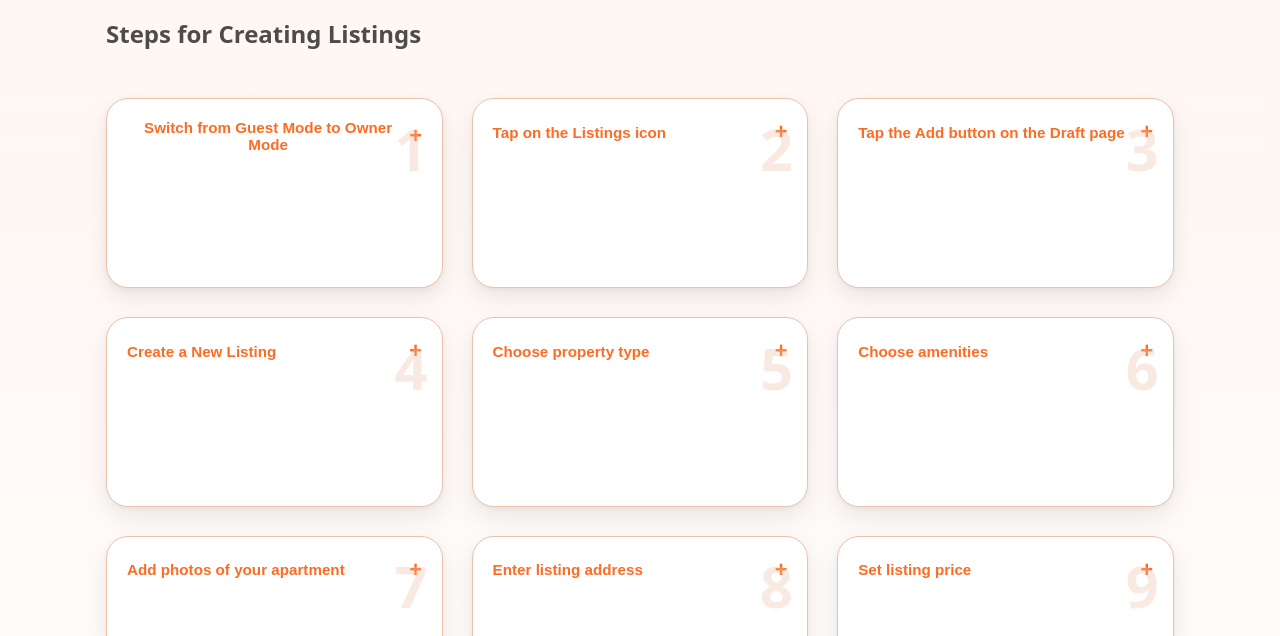
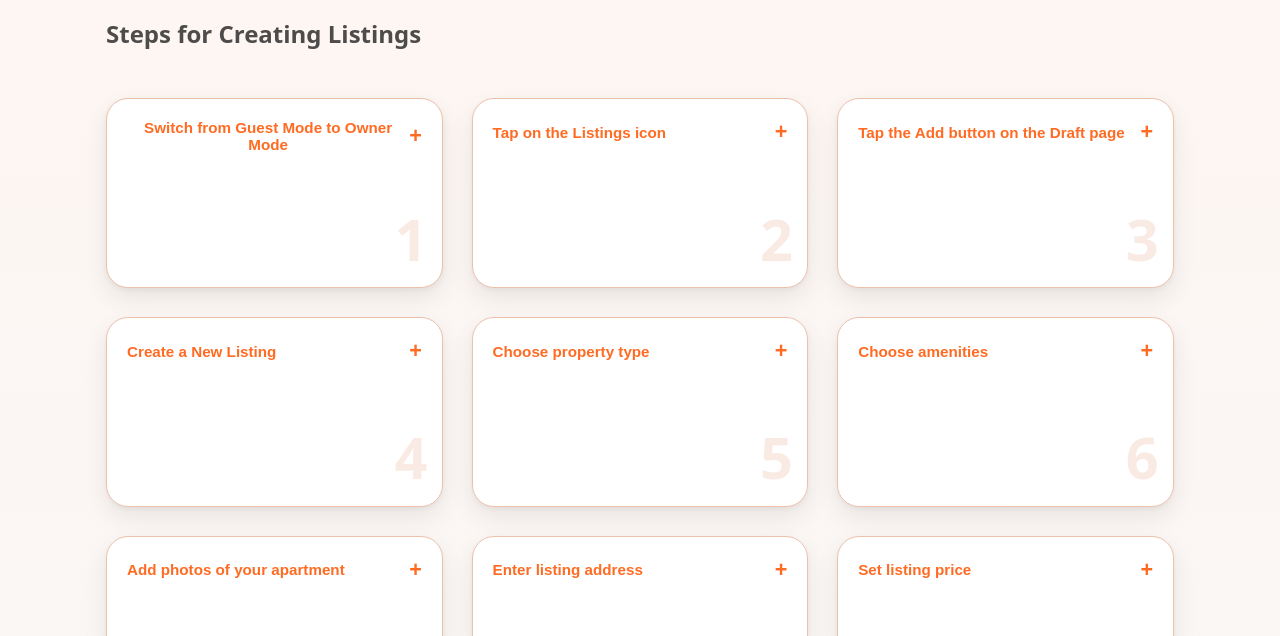
Before and after one commit to DaBlaq1/the_pavilion2, a plain HTML site: page index.html in a window 1280 px wide. Shown: the part 164-800 px from the top of the page. Drawn offline with Linux system fonts and the light colour scheme.

Commit message:
Update style.css

```diff
--- a/style.css
+++ b/style.css
@@ -28,8 +28,8 @@
 ========================= */
 
 #dark-toggle:checked ~ * {
-  --bg-cream: #0f1115;
-  --white: #16181d;
+  --bg-cream: #1b1e24; /* dark background, lighter than cards */
+  --white: #121418;    /* card surface */
   --text-main: #f4f4f4;
   --text-secondary: #a0a0a0;
   --soft-peach: #2a2e35;
@@ -73,7 +73,11 @@
 body {
   margin: 0;
   font-family: system-ui, -apple-system, BlinkMacSystemFont, sans-serif;
-  background: linear-gradient(180deg, var(--bg-cream), #fff);
+  background: linear-gradient(
+    180deg,
+    var(--bg-cream),
+    rgba(0, 0, 0, 0.03)
+  );
   color: var(--text-main);
   -webkit-font-smoothing: antialiased;
 }
@@ -145,27 +149,27 @@ body {
 }
 
 /* =========================
-   ANIMATED STEP NUMBER
+   ANIMATED STEP NUMBER (MOVED TO BOTTOM)
 ========================= */
 
 .step::before {
   content: attr(data-step);
   position: absolute;
-  top: 0.6rem;
+  bottom: 0.6rem;   /* MOVED TO BOTTOM */
   right: 0.9rem;
 
   font-size: 3.6rem;
   font-weight: 800;
   color: var(--soft-peach);
-  opacity: 0.35;
+  opacity: 0.32;
 
-  transform: translateY(-10px);
-  animation: floatIn 500ms ease forwards;
+  transform: translateY(10px);
+  animation: floatUp 500ms ease forwards;
 }
 
-@keyframes floatIn {
+@keyframes floatUp {
   to {
-    opacity: 0.35;
+    opacity: 0.32;
     transform: translateY(0);
   }
 }
```
